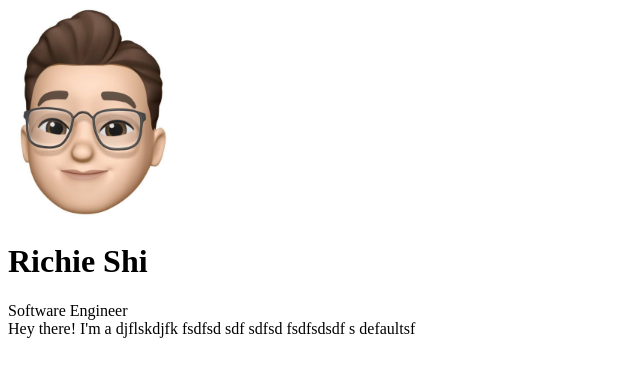
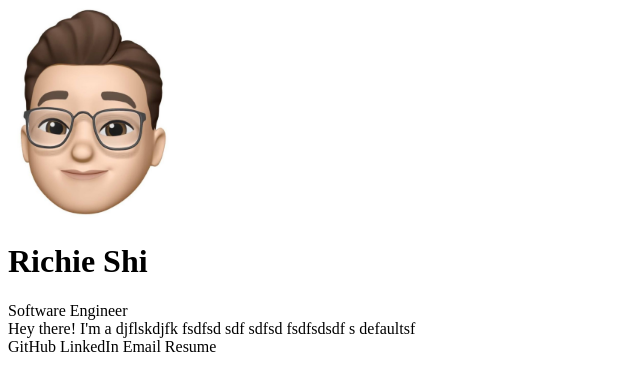
Before and after one commit to rhjshi/my-website, a Next.js app: page / in a window 1280 px wide. Shown: the top 390 px of the page, without its empty margins (0-640 px from the left). Built offline with nearby package versions, Linux system fonts and the light colour scheme.

Commit message:
reminder

```diff
--- a/components/AboutMe.js
+++ b/components/AboutMe.js
@@ -8,6 +8,7 @@ const AboutMe = () => {
       fsdfsdsdf
       s
       defaultsf
+      <div>GitHub LinkedIn Email Resume</div>
     </div>
   );
 }
```
